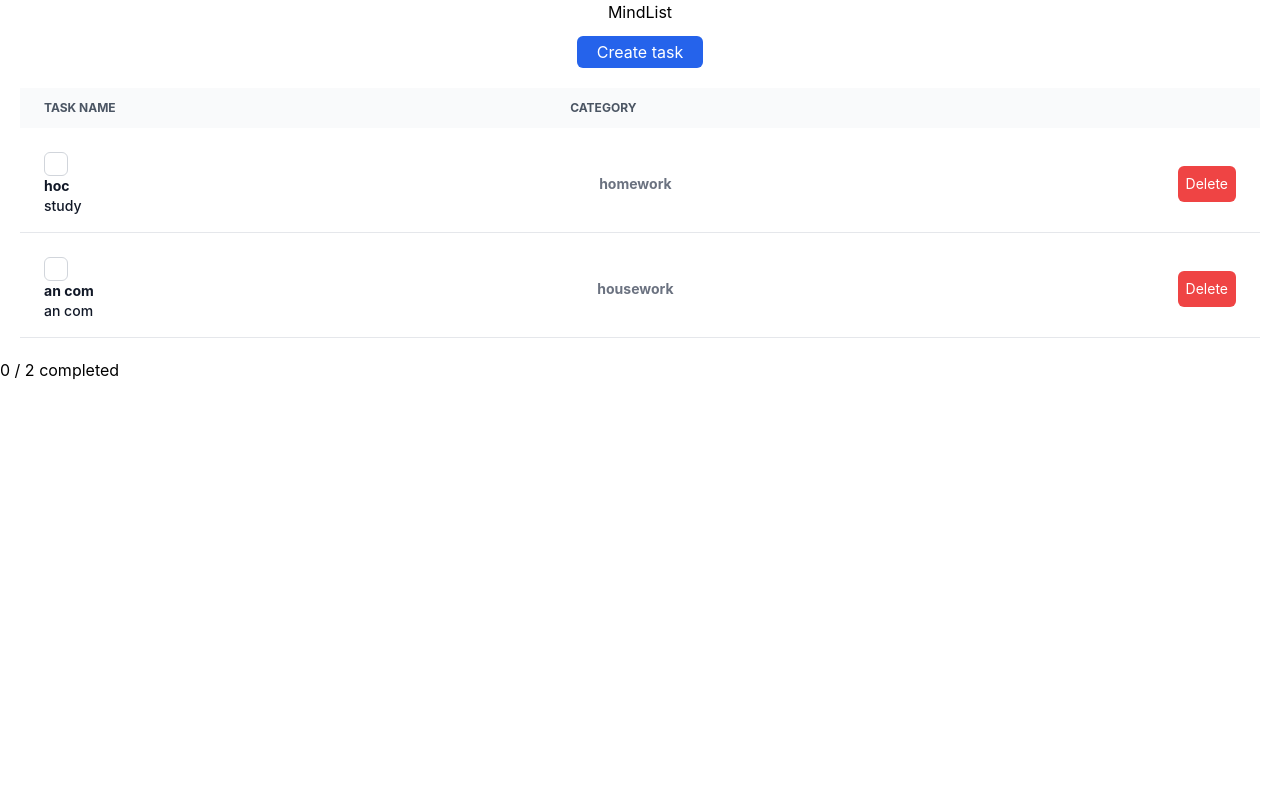
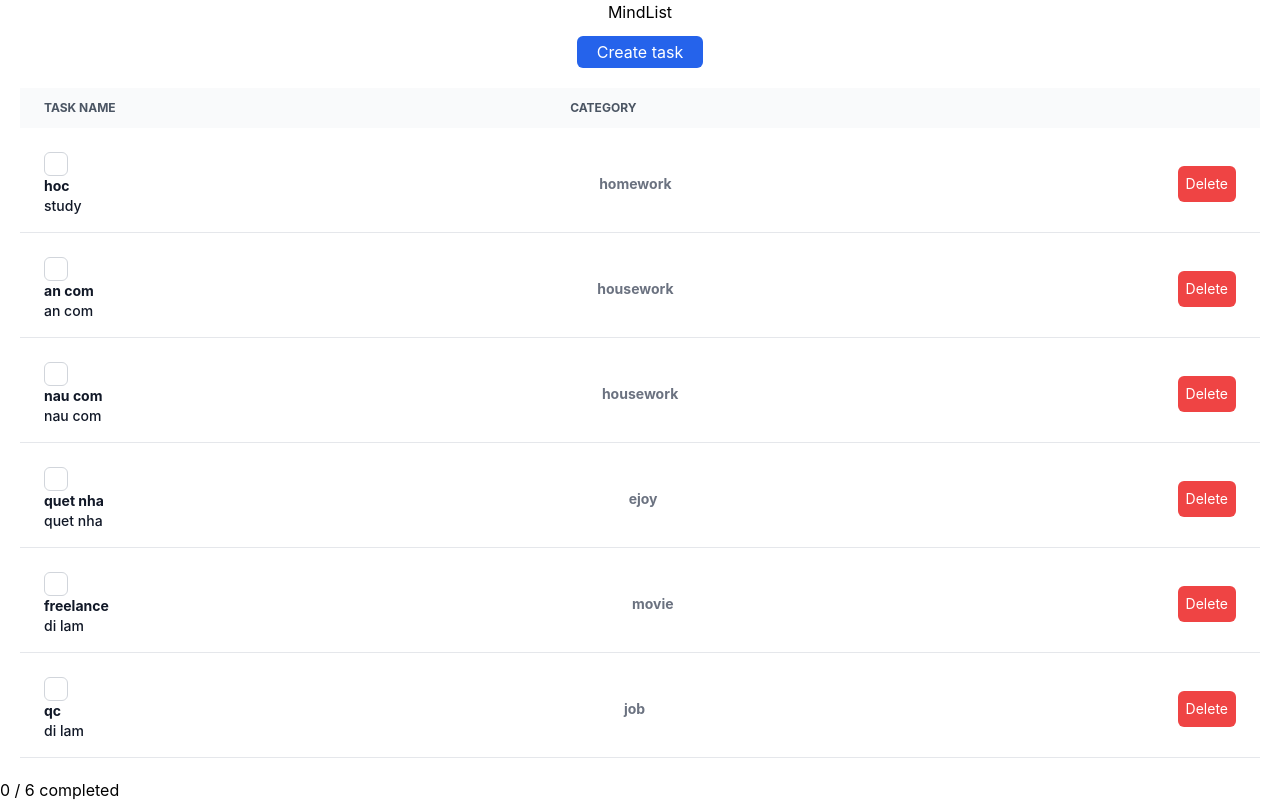
Before and after one commit to buiphuoctai145/mind-list, a React (Create React App) app: page / in a window 1280 px wide. Built offline with nearby package versions, Linux system fonts and the light colour scheme.

Commit message:
change code of category

```diff
--- a/src/components/modals/modal-create-task.tsx
+++ b/src/components/modals/modal-create-task.tsx
@@ -1,4 +1,4 @@
-import React, { useEffect, useRef, useState } from "react";
+import React, { useState } from "react";
 
 export const ModalCreateTask = ({
   isVisible,
@@ -16,34 +16,40 @@ export const ModalCreateTask = ({
   const [category, setCategory] = useState("");
   const [suggestCategories, setSuggestCategories] = useState<string[]>([]);
 
-  const suggestPanelRef = useRef<any>();
+  // const suggestPanelRef = useRef<any>();
 
-  useEffect(() => {
-    const handleClickOutside = (event: any) => {
-      if (suggestPanelRef.current && !suggestPanelRef.current.contains(event.target)) {
-        setSuggestCategories([]);
-      }
-    };
-    document.addEventListener("click", handleClickOutside, true);
-    return () => {
-      document.removeEventListener("click", handleClickOutside, true);
-    };
-  }, []);
+  // useEffect(() => {
+  //   const handleClickOutside = (event: any) => {
+  //     console.log(suggestPanelRef.current)
+  //     if (
+  //       suggestPanelRef.current &&
+  //       !suggestPanelRef.current.contains(event.target)
+  //     ) {
+  //       setSuggestCategories([]);
+  //     }
+  //   };
+  //   document.addEventListener("click", handleClickOutside, true);
+  //   return () => {
+  //     document.removeEventListener("click", handleClickOutside, true);
+  //   };
+  // }, []);
 
   const _onChangeCategoryInput = (e: any) => {
     const { value } = e.target;
     setCategory(value);
 
-    const newSuggestCategories = categories.filter((item) => item.includes(value));
+    const newSuggestCategories = categories.filter((item) =>
+      item.includes(value)
+    );
     setSuggestCategories(newSuggestCategories);
   };
 
   const _onCreate = () => {
     onCreate(taskName, description, category);
     onClose();
-    setTaskName('');
-    setDescription('');
-    setCategory('')
+    setTaskName("");
+    setDescription("");
+    setCategory("");
   };
 
   if (!isVisible) return null;
@@ -77,14 +83,31 @@ export const ModalCreateTask = ({
               type="text"
               value={category}
               onChange={_onChangeCategoryInput}
+              onFocus={() => {
+                var a = categories.filter((item) => item.includes(category));
+                setSuggestCategories(a);
+              }}
+              onBlur={(e) => {
+                // console.log(e.relatedTarget?.classList)
+                if (
+                  !e.relatedTarget ||
+                  !e.relatedTarget.classList.contains("category-item")
+                  // click vô bất kỳ đâu trừ thằng category list thì set suggesst...  sẽ rỗng
+                ) {
+                  setSuggestCategories([]);
+                }
+              }}
               className="shadow appearance-none border rounded w-full py-2 px-3 text-gray-700 mb-2 leading-tight focus:outline-none focus:shadow-outline"
             />
             {suggestCategories?.length ? (
-              <div ref={suggestPanelRef} className="absolute top-10 w-full bg-white shadow flex flex-col">
+              <div
+                // ref={suggestPanelRef}
+                className="absolute top-10 w-full bg-white shadow flex flex-col"
+              >
                 {suggestCategories.map((category) => (
                   <button
                     key={category}
-                    className="px-3 py-2 text-left hover:bg-gray-100 cursor-pointer"
+                    className="category-item px-3 py-2 text-left hover:bg-gray-100 cursor-pointer"
                     onClick={() => {
                       setCategory(category);
                       setSuggestCategories([]);
@@ -103,7 +126,13 @@ export const ModalCreateTask = ({
   );
 };
 
-const BottomButtonRow = ({ onCreate, onCancel }: { onCreate: () => void; onCancel: () => void }) => {
+const BottomButtonRow = ({
+  onCreate,
+  onCancel,
+}: {
+  onCreate: () => void;
+  onCancel: () => void;
+}) => {
   return (
     <div className="flex items-center gap-2">
       <button
--- a/src/components/pages/mind-list.tsx
+++ b/src/components/pages/mind-list.tsx
@@ -5,7 +5,6 @@ import { TaskItem } from "./task-item";
 
 export const MindList = () => {
   const [modal, setModal] = useState(false);
-
   const [todoList, setTodoList] = useState<Todo[]>(TEST_DATA);
   const [categories, setCategories] = useState<string[]>(["homework", "job"]);
 
@@ -36,6 +35,8 @@ export const MindList = () => {
 
   // const completedTask = todoList.filter((item) => item.checked).length;
   const completedTask = useMemo(() => todoList.filter((item) => item.checked).length, [todoList]);
+  // khi todoList thay doi thi thang useMemo se tinh lai, neu todoList khong thay doi thi useMemo se lay gia tri cu~
+  // khi Dependencies thay doi, useMemo tra ve value, useCallback tra ve function
 
   return (
     <div>
@@ -88,24 +89,24 @@ const TEST_DATA = [
     description: "an com",
     category: "housework",
   },
-  // {
-  //   name: "nau com",
-  //   description: "nau com",
-  //   category: "housework",
-  // },
-  // {
-  //   name: "quet nha",
-  //   description: "quet nha",
-  //   category: "housework",
-  // },
-  // {
-  //   name: "freelance",
-  //   description: "di lam",
-  //   category: "job",
-  // },
-  // {
-  //   name: "qc",
-  //   description: "di lam",
-  //   category: "job",
-  // },
+  {
+    name: "nau com",
+    description: "nau com",
+    category: "housework",
+  },
+  {
+    name: "quet nha",
+    description: "quet nha",
+    category: "ejoy",
+  },
+  {
+    name: "freelance",
+    description: "di lam",
+    category: "movie",
+  },
+  {
+    name: "qc",
+    description: "di lam",
+    category: "job",
+  },
 ];
```
